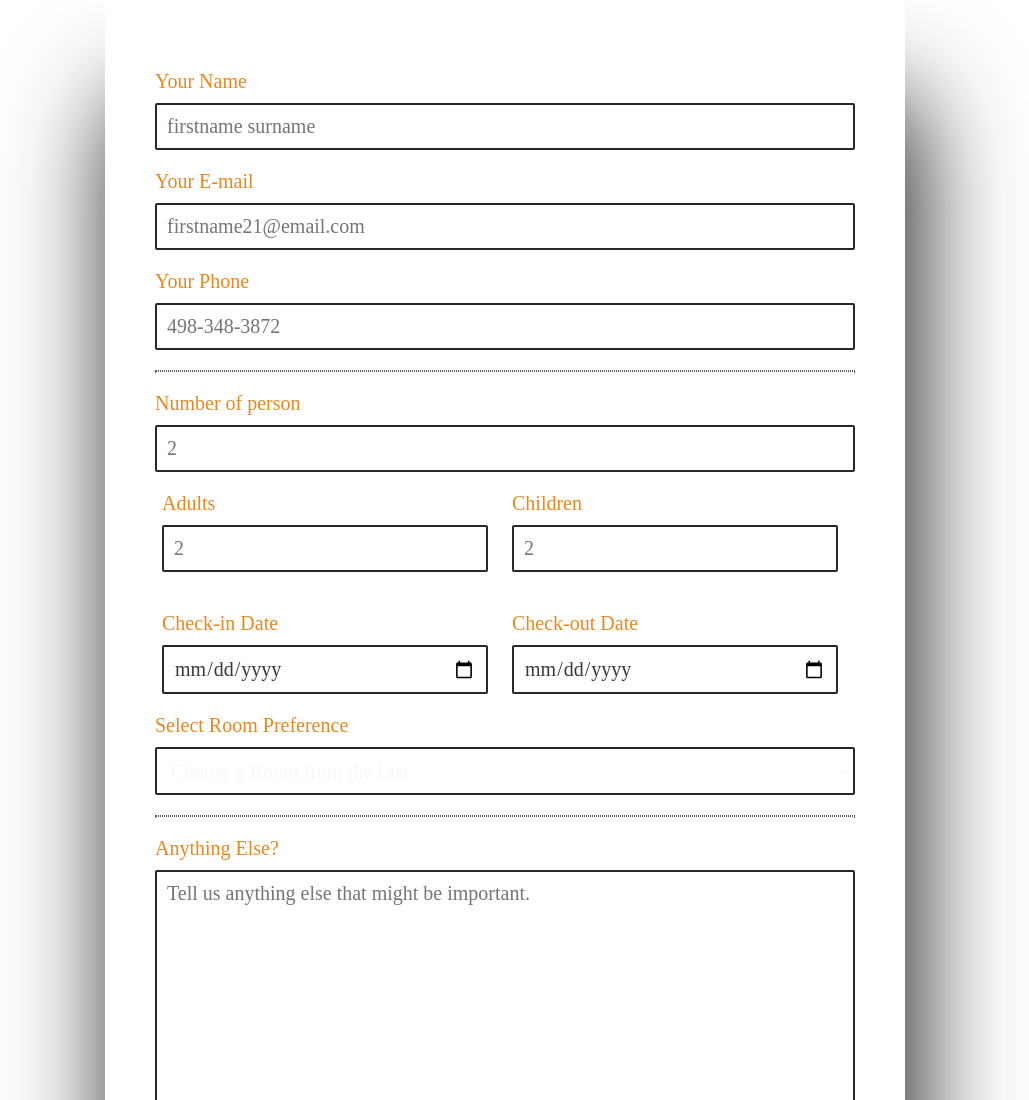
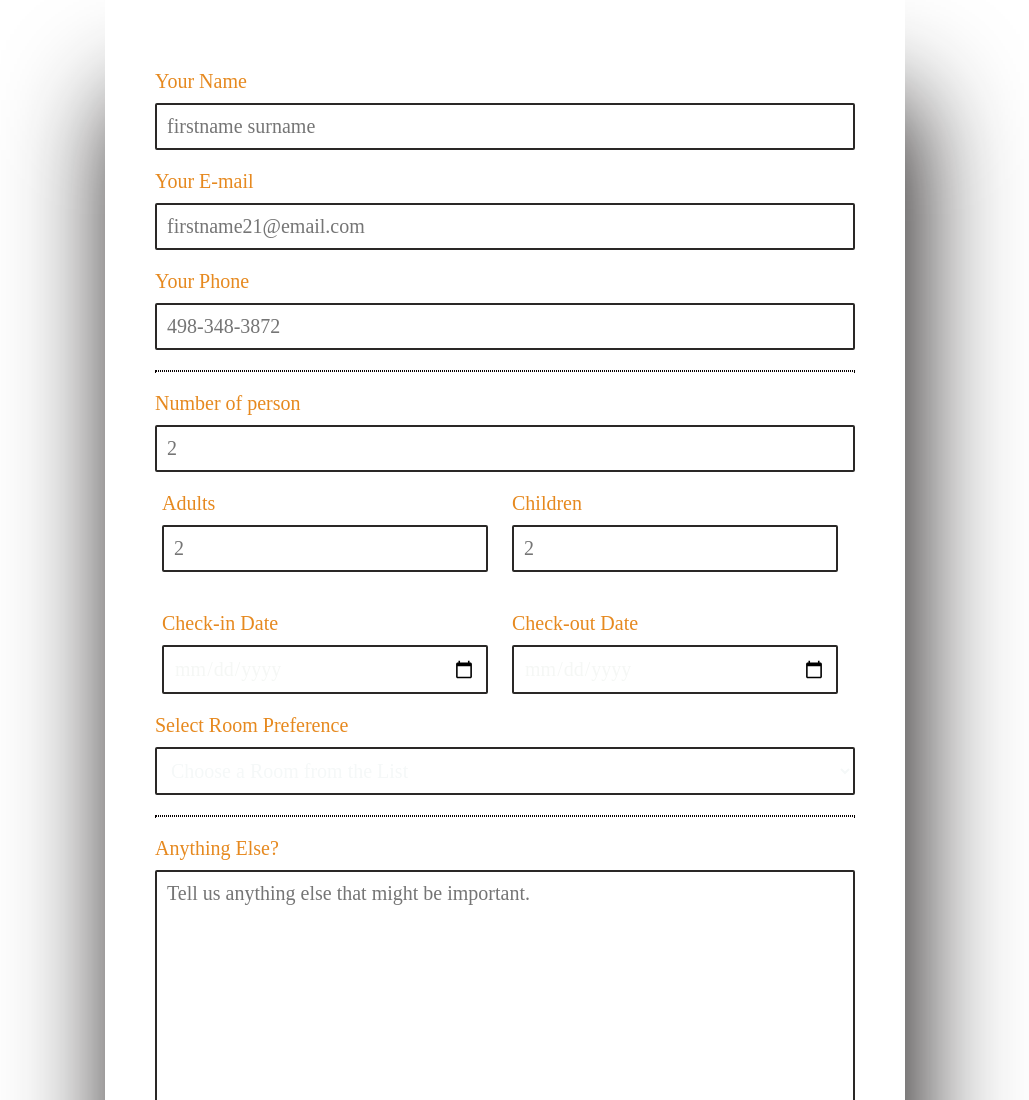
Before and after one commit to tanujapansare21/swastik-hotel-booknow-page, a plain HTML site: page index.html in a window 1280 px wide. Shown: the top 1100 px of the page, without its empty margins (135-1164 px from the left). Drawn offline with Linux system fonts and the light colour scheme.

Commit message:
Add files via upload

```diff
--- a/style.css
+++ b/style.css
@@ -53,7 +53,7 @@ input, select, textarea {
 div.elem-group.inlined input {
   width: 95%;
   display: inline-block;
-  color: rgb(56, 58, 58);
+  color: rgb(245, 247, 245);
 }
 
 textarea {
@@ -64,7 +64,7 @@ textarea {
 }
 
 hr {
-  border: 1px dotted #5a5858;
+  border: 1px dotted #070000;
 }
 
 button {
```
